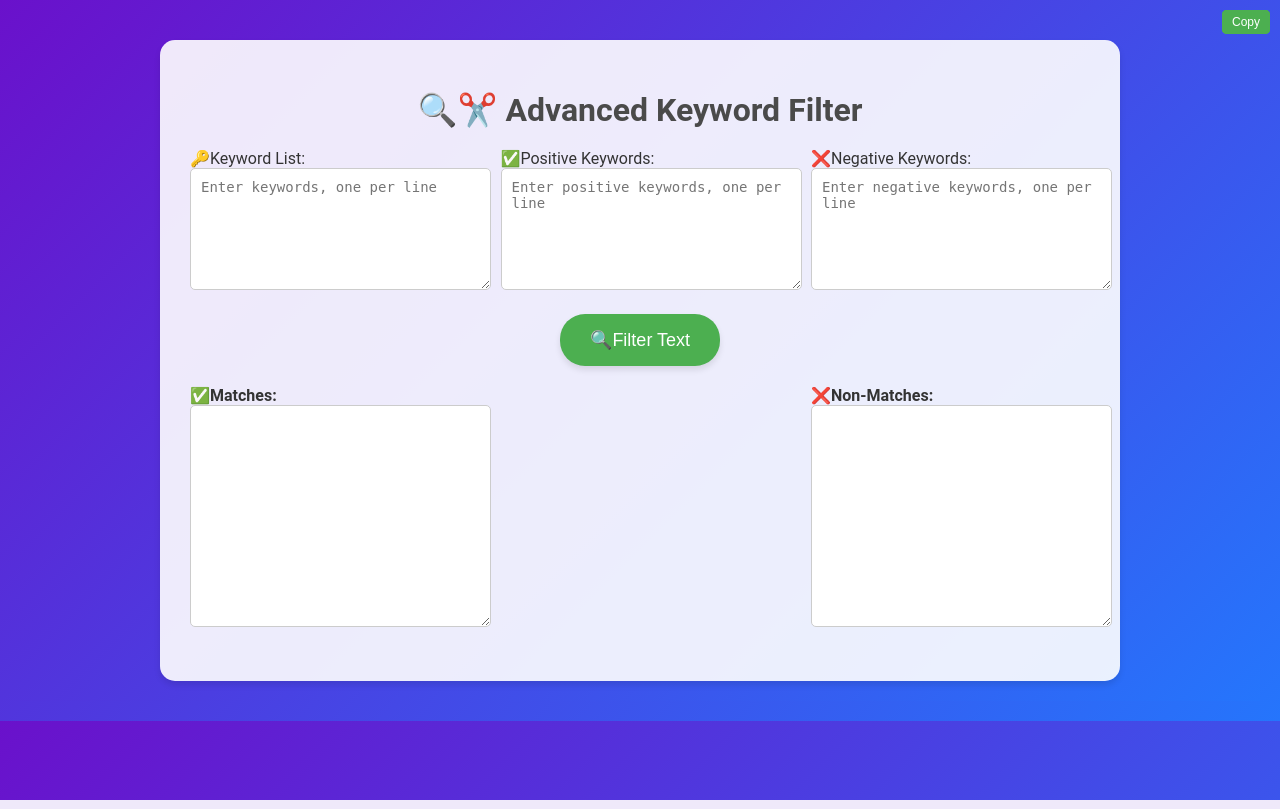
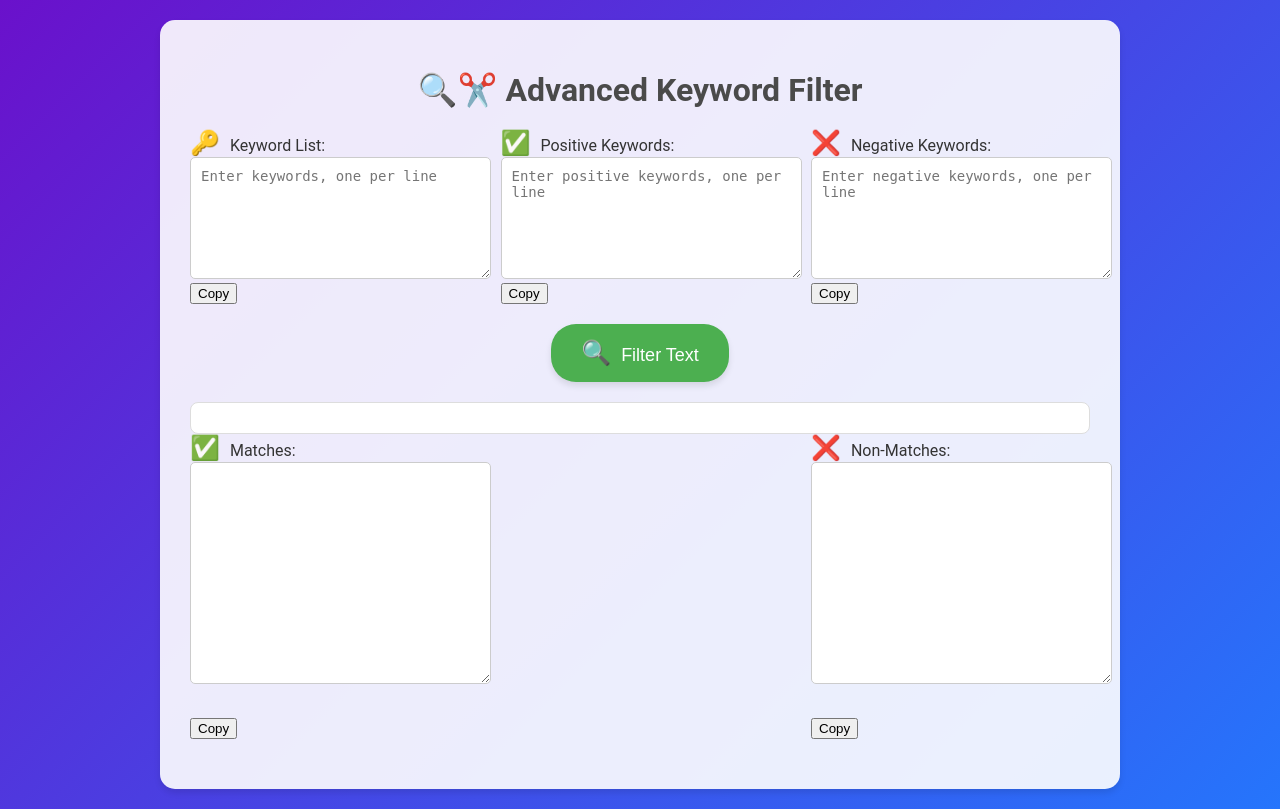
Before and after one commit to simowardi/Keyword-Mapper-Pro, a Flask app: page /keyword/keyword_filter in a window 1280 px wide. Run offline with Flask 3, Linux system fonts and the light colour scheme; the visitor is signed in with stand-in values (Sample User, id 1).

Commit message:
update html KWfilter

```diff
--- a/KMP/static/css/filter.css
+++ b/KMP/static/css/filter.css
@@ -1,11 +1,10 @@
-body, html {
+body {
     font-family: 'Roboto', sans-serif;
     background: linear-gradient(135deg, #6a11cb 0%, #2575fc 100%);
     margin: 0;
     padding: 20px;
     color: #333;
 }
-
 .container {
     max-width: 900px;
     margin: 0 auto;
@@ -14,31 +13,18 @@ body, html {
     border-radius: 15px;
     box-shadow: 0 4px 6px rgba(0,0,0,0.1);
 }
-
 h1, h2, h3 {
     color: #4a4a4a;
     text-align: center;
     font-weight: 700;
     margin-bottom: 20px;
 }
-
 .input-area {
     margin-bottom: 20px;
     background-color: #f0f0f0;
     padding: 15px;
     border-radius: 8px;
-  }
-
-.keyword-input, .results-area {
-    margin-bottom: 20px;
-    display: flex;
-    justify-content: space-between;
 }
-
-.keyword-column {
-    width: 31%;
-}
-
 textarea {
     width: 100%;
     padding: 10px;
@@ -48,24 +34,14 @@ textarea {
     resize: vertical;
     height: 100px;
 }
-
-.copy-btn {
-    position: absolute;
-    top: 10px;
-    right: 10px;
-    background-color: #4CAF50;
-    color: white;
-    border: none;
-    padding: 5px 10px;
-    border-radius: 5px;
-    cursor: pointer;
-    font-size: 12px;
+.keyword-input {
+    margin-bottom: 20px;
+    display: flex;
+    justify-content: space-between;
 }
-
-.copy-btn:hover {
-    background-color: #45a049;
+.keyword-column {
+    width: 31%;
 }
-
 .filter-button {
     background-color: #4CAF50;
     color: white;
@@ -79,25 +55,55 @@ textarea {
     margin: 20px auto;
     box-shadow: 0 4px 6px rgba(0,0,0,0.1);
 }
-
 .filter-button:hover {
     background-color: #45a049;
     transform: translateY(-2px);
     box-shadow: 0 6px 8px rgba(0,0,0,0.15);
 }
-
-.matches-textarea, .non-matches-textarea {
-    height: 200px; /* Increase height for matches and non-matches text areas */
-    font-size: 16px; /* Make text larger */
+#output, #stats {
+    margin-top: 20px;
+    border: 1px solid #ddd;
+    padding: 15px;
+    background-color: #ffffff;
+    border-radius: 8px;
+}
+.emoji {
+    font-size: 24px;
+    margin-right: 10px;
+}
+.advanced-options {
+    display: none;
+    margin-top: 20px;
+    padding: 15px;
+    background-color: #e9ecef;
+    border-radius: 8px;
+}
+.show-advanced {
+    text-align: center;
+    margin-top: 20px;
+    cursor: pointer;
+    color: #4CAF50;
+}
+.show-advanced:hover {
+    text-decoration: underline;
+}
+.option-group {
+    margin-bottom: 15px;
+}
+.option-group label {
+    display: block;
+    margin-bottom: 5px;
+}
+select, input[type="number"] {
+    width: 100%;
+    padding: 5px;
+    border-radius: 5px;
+    border: 1px solid #ccc;
 }
 
-.results-area {
-    margin-top: 20px;
-    margin-bottom: 20px;
-    gap: 30px; /* Reduce space between matches and non-matches to less than 40px */
+/* New styles for Matches and Non-Matches text areas */
+.matches-textarea, .non-matches-textarea {
+    height: 200px; /* Increased height */
+    font-size: 16px; /* Larger font size */
+    margin-bottom: 30px; /* Space between text areas */
 }
-
-.results-label {
-    font-weight: bold;
-    margin-bottom: 5px;
-}
```
